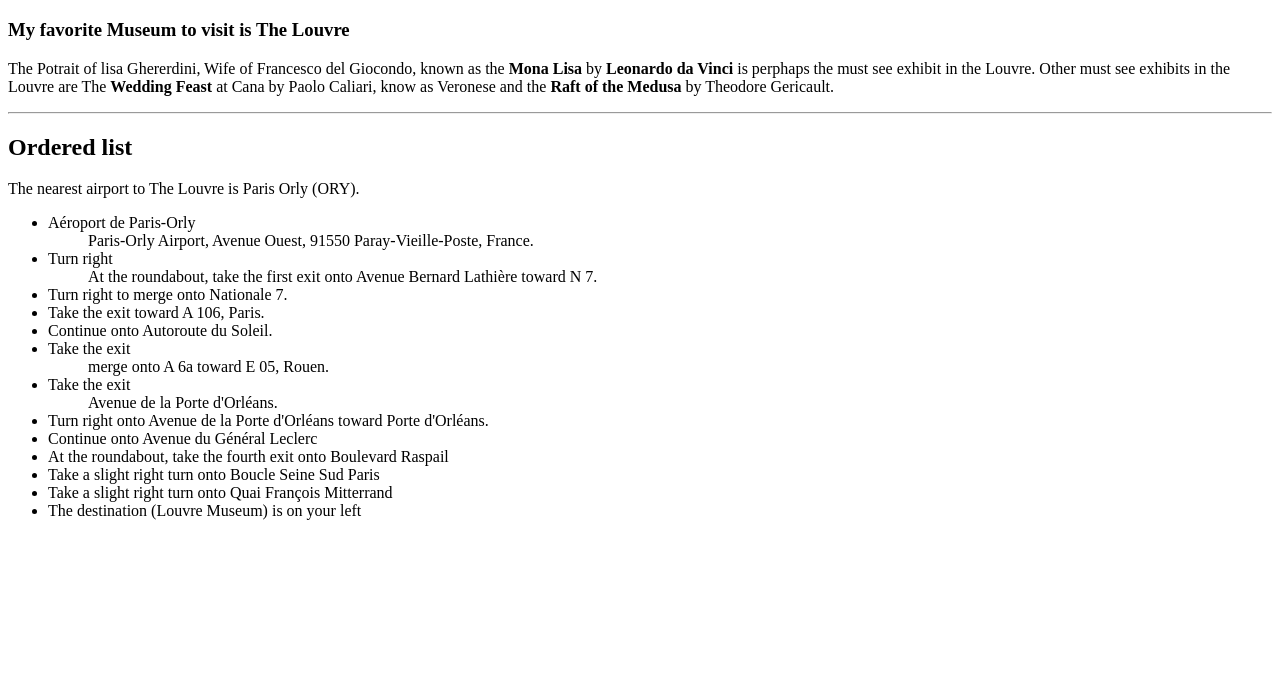
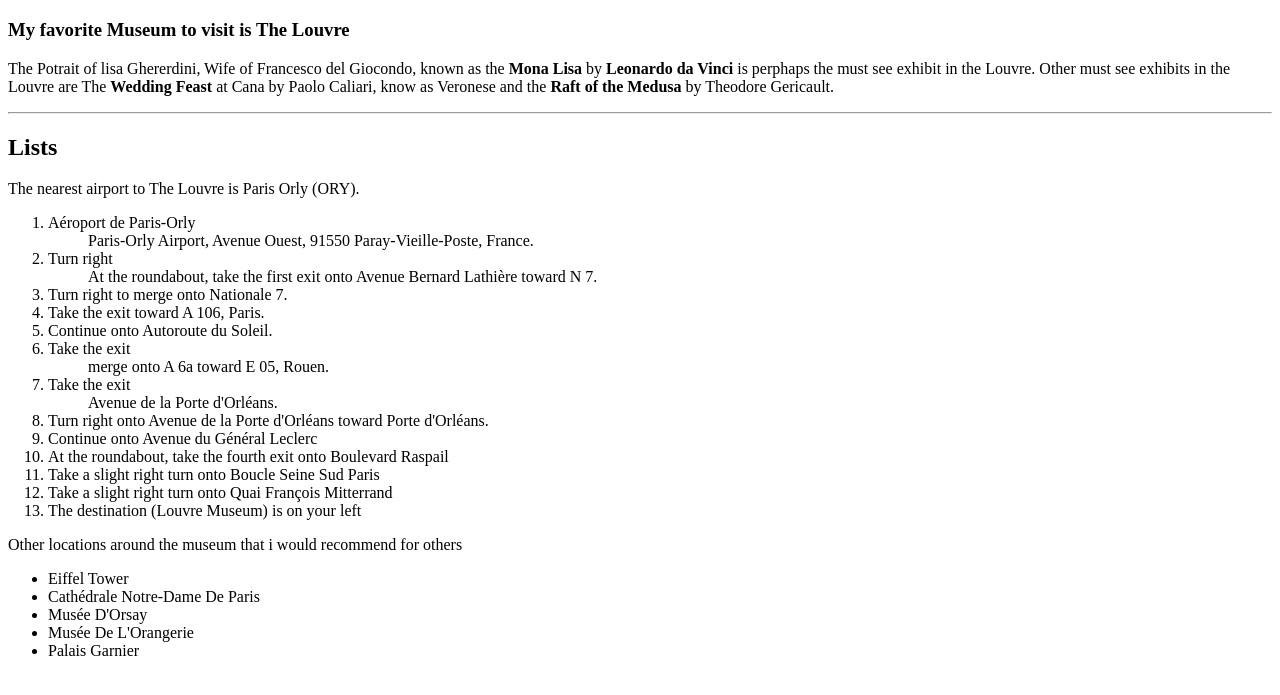
Before and after one commit to 44-563-Web-Apps-F22/44563-webapps-assignment-3-damipop7, a plain HTML site: page index.html in a window 1280 px wide. Shown: the part 61-756 px from the top of the page. Drawn offline with Linux system fonts and the light colour scheme.

Commit message:
I completed part 6

```diff
--- a/index.html
+++ b/index.html
@@ -12,37 +12,49 @@
         </p>
 
         <hr>
-        <h2>Ordered list</h2>
+        <h2>Lists</h2>
         <p>The nearest airport to The Louvre is Paris Orly (ORY).</p>
 
-        <ul>
+        <ol>
         <li>Aéroport de Paris-Orly</li>
-                <ul>
+            <ol>
                 Paris-Orly Airport, Avenue Ouest, 91550 Paray-Vieille-Poste, France.
-                </ul>
+            </ol>
+
         <li>Turn right</li>
-                <ul>
+            <ol>
                 At the roundabout, take the first exit onto Avenue Bernard Lathière toward N 7.
-                </ul>
+            </ol>
+
         <li>Turn right to merge onto Nationale 7.</li>
         <li>Take the exit toward A 106, Paris.</li>
         <li>Continue onto Autoroute du Soleil.</li>
         <li>Take the exit </li>
-                <ul>
+            <ol>
                 merge onto A 6a toward E 05, Rouen.
-                </ul>
+            </ol>
+
         <li>Take the exit </li>
-                <ul>
+            <ol>
                 Avenue de la Porte d'Orléans.
-                </ul>
+            </ol>
+
         <li>Turn right onto Avenue de la Porte d'Orléans toward Porte d'Orléans.</li>
         <li>Continue onto Avenue du Général Leclerc</li>
         <li>At the roundabout, take the fourth exit onto Boulevard Raspail</li>
         <li>Take a slight right turn onto Boucle Seine Sud Paris</li>
         <li>Take a slight right turn onto Quai François Mitterrand</li>
         <li>The destination (Louvre Museum) is on your left</li>
+        </ol>
 
 
+        <p>Other locations around the museum that i would recommend for others</p>
+        <ul>
+            <li>Eiffel Tower</li>
+            <li>Cathédrale Notre-Dame De Paris</li>
+            <li>Musée D'Orsay</li>
+            <li>Musée De L'Orangerie</li>
+            <li>Palais Garnier</li>
         </ul>
         </body>
 
```
Lines whose indentation alone changed are shown as unchanged.
